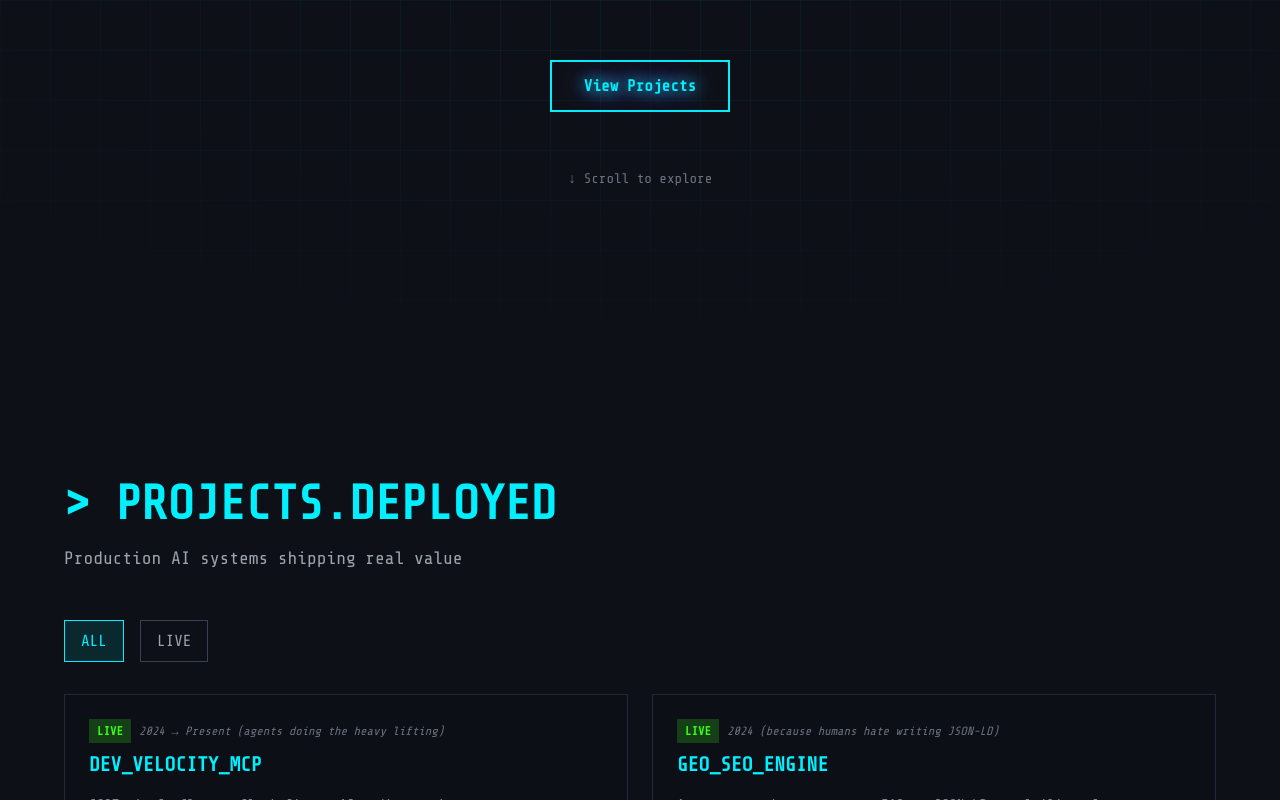
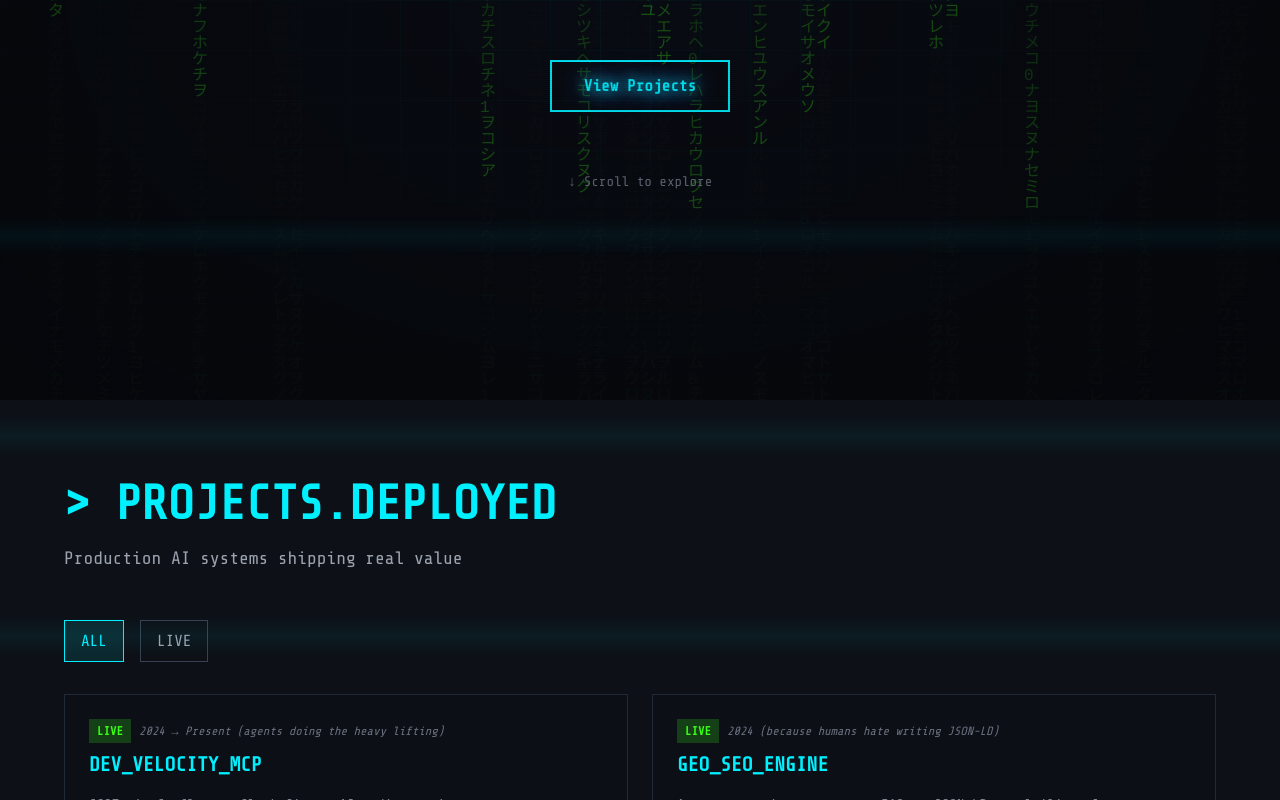
Before and after one commit to nicodiansk/nicodiansk.dev, a Next.js app: page / in a window 1280 px wide. Shown: the part 400-1200 px from the top of the page. Built offline with nearby package versions, Linux system fonts and the light colour scheme.

Commit message:
feat: add Matrix rain and scanline CRT effects for cyberpunk aesthetic

```diff
--- a/app/layout.tsx
+++ b/app/layout.tsx
@@ -6,6 +6,7 @@ import { Share_Tech_Mono } from "next/font/google";
 import { LanguageProvider } from "@/components/providers/LanguageProvider";
 import Header from "@/components/layout/Header";
 import Footer from "@/components/layout/Footer";
+import BackgroundEffects from "@/components/layout/BackgroundEffects";
 import "./globals.css";
 
 const shareTechMono = Share_Tech_Mono({
@@ -28,6 +29,7 @@ export default function RootLayout({
   return (
     <html lang="en">
       <body className={`${shareTechMono.variable} font-mono antialiased bg-cyber-dark text-white`}>
+        <BackgroundEffects />
         <LanguageProvider>
           <Header />
           {children}
--- /dev/null
+++ b/components/effects/MatrixRain.tsx
@@ -0,0 +1,111 @@
+// ABOUTME: Matrix rain effect with falling cyberpunk characters using Canvas API
+// ABOUTME: Renders falling green code characters with configurable density and speed
+
+'use client';
+
+import { useEffect, useRef } from 'react';
+
+interface MatrixRainProps {
+  className?: string;
+  density?: number; // 0.1 to 1.0
+  speed?: number; // 1 to 10
+  color?: string;
+}
+
+export default function MatrixRain({
+  className = '',
+  density = 0.5,
+  speed = 3,
+  color = '#39FF14', // cyber-lime
+}: MatrixRainProps) {
+  const canvasRef = useRef<HTMLCanvasElement>(null);
+
+  useEffect(() => {
+    const canvas = canvasRef.current;
+    if (!canvas) return;
+
+    const ctx = canvas.getContext('2d');
+    if (!ctx) return;
+
+    // Set canvas size to window size
+    const resizeCanvas = () => {
+      canvas.width = window.innerWidth;
+      canvas.height = window.innerHeight;
+    };
+
+    resizeCanvas();
+    window.addEventListener('resize', resizeCanvas);
+
+    // Matrix characters - using code-related symbols and letters
+    const chars = '01アイウエオカキクケコサシスセソタチツテトナニヌネノハヒフヘホマミムメモヤユヨラリルレロワヲン';
+    const charArray = chars.split('');
+
+    const fontSize = 16;
+    const columns = Math.floor(canvas.width / fontSize);
+    const drops: number[] = Array(columns).fill(0);
+
+    // Adjust number of active columns based on density
+    const activeColumns = Math.floor(columns * density);
+    const activeIndices = new Set<number>();
+
+    // Randomly select which columns will be active
+    while (activeIndices.size < activeColumns) {
+      activeIndices.add(Math.floor(Math.random() * columns));
+    }
+
+    let animationId: number;
+    let lastTime = 0;
+    const frameDelay = 1000 / (30 / speed); // Adjust frame rate based on speed
+
+    const draw = (currentTime: number) => {
+      if (currentTime - lastTime < frameDelay) {
+        animationId = requestAnimationFrame(draw);
+        return;
+      }
+
+      lastTime = currentTime;
+
+      // Semi-transparent black background for trail effect
+      ctx.fillStyle = 'rgba(13, 17, 23, 0.05)';
+      ctx.fillRect(0, 0, canvas.width, canvas.height);
+
+      ctx.fillStyle = color;
+      ctx.font = `${fontSize}px monospace`;
+
+      for (let i = 0; i < columns; i++) {
+        // Skip inactive columns
+        if (!activeIndices.has(i)) continue;
+
+        const char = charArray[Math.floor(Math.random() * charArray.length)];
+        const x = i * fontSize;
+        const y = drops[i] * fontSize;
+
+        ctx.fillText(char, x, y);
+
+        // Reset drop to top randomly
+        if (y > canvas.height && Math.random() > 0.975) {
+          drops[i] = 0;
+        }
+
+        drops[i]++;
+      }
+
+      animationId = requestAnimationFrame(draw);
+    };
+
+    animationId = requestAnimationFrame(draw);
+
+    return () => {
+      window.removeEventListener('resize', resizeCanvas);
+      cancelAnimationFrame(animationId);
+    };
+  }, [density, speed, color]);
+
+  return (
+    <canvas
+      ref={canvasRef}
+      className={`fixed inset-0 pointer-events-none opacity-30 ${className}`}
+      style={{ zIndex: 1 }}
+    />
+  );
+}
--- /dev/null
+++ b/components/effects/Scanline.tsx
@@ -0,0 +1,56 @@
+// ABOUTME: CRT scanline overlay effect for retro cyberpunk aesthetic
+// ABOUTME: Creates horizontal scanlines with subtle animation to simulate old monitor displays
+
+'use client';
+
+interface ScanlineProps {
+  className?: string;
+  opacity?: number;
+  animate?: boolean;
+}
+
+export default function Scanline({
+  className = '',
+  opacity = 0.1,
+  animate = true,
+}: ScanlineProps) {
+  return (
+    <>
+      {/* Horizontal scanlines */}
+      <div
+        className={`fixed inset-0 pointer-events-none ${className}`}
+        style={{
+          background: `repeating-linear-gradient(
+            0deg,
+            rgba(0, 0, 0, 0) 0px,
+            rgba(0, 0, 0, 0) 1px,
+            rgba(0, 0, 0, ${opacity}) 1px,
+            rgba(0, 0, 0, ${opacity}) 2px
+          )`,
+          zIndex: 100,
+        }}
+      />
+
+      {/* Animated scanline sweep */}
+      {animate && (
+        <div
+          className="fixed inset-0 pointer-events-none animate-scanline"
+          style={{
+            background: 'linear-gradient(transparent 40%, rgba(0, 240, 255, 0.05) 50%, transparent 60%)',
+            backgroundSize: '100% 200px',
+            zIndex: 99,
+          }}
+        />
+      )}
+
+      {/* Vignette effect */}
+      <div
+        className="fixed inset-0 pointer-events-none"
+        style={{
+          background: 'radial-gradient(ellipse at center, transparent 0%, rgba(0, 0, 0, 0.4) 100%)',
+          zIndex: 98,
+        }}
+      />
+    </>
+  );
+}
--- /dev/null
+++ b/components/layout/BackgroundEffects.tsx
@@ -0,0 +1,41 @@
+// ABOUTME: Background effects orchestrator combining Matrix rain, scanlines, and CRT aesthetics
+// ABOUTME: Manages all cyberpunk visual effects with performance-conscious rendering
+
+'use client';
+
+import dynamic from 'next/dynamic';
+import Scanline from '@/components/effects/Scanline';
+
+// Dynamically import heavy components for better initial load
+const MatrixRain = dynamic(() => import('@/components/effects/MatrixRain'), {
+  ssr: false,
+  loading: () => null,
+});
+
+interface BackgroundEffectsProps {
+  enableMatrixRain?: boolean;
+  enableScanlines?: boolean;
+  matrixDensity?: number;
+  matrixSpeed?: number;
+}
+
+export default function BackgroundEffects({
+  enableMatrixRain = true,
+  enableScanlines = true,
+  matrixDensity = 0.3,
+  matrixSpeed = 2,
+}: BackgroundEffectsProps) {
+  return (
+    <>
+      {enableMatrixRain && (
+        <MatrixRain
+          density={matrixDensity}
+          speed={matrixSpeed}
+          color="#39FF14"
+        />
+      )}
+
+      {enableScanlines && <Scanline opacity={0.08} animate={true} />}
+    </>
+  );
+}
```
